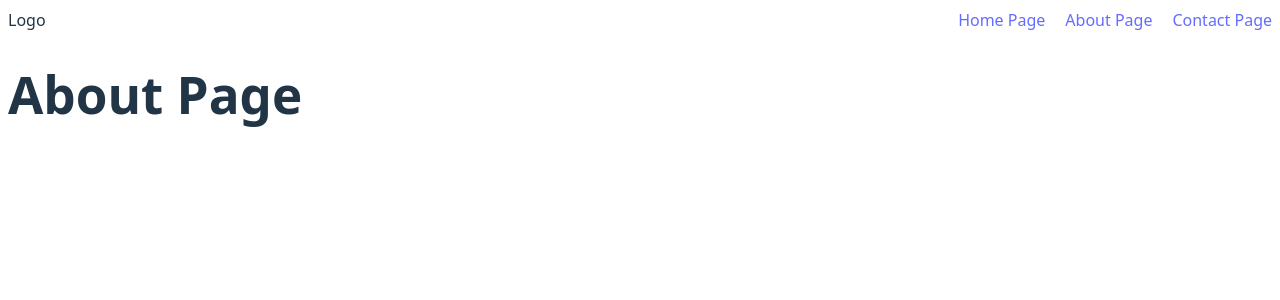
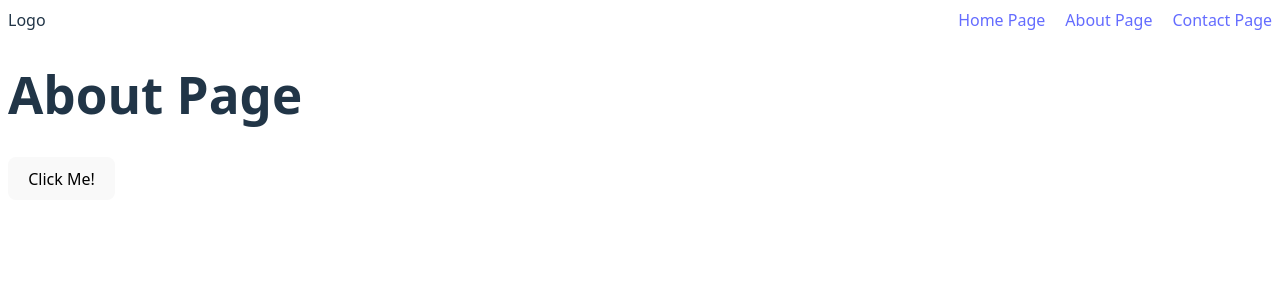
Before and after one commit to dzeyja/intro-to-router, a React (Vite) app: page /about in a window 1280 px wide. Shown: the top 300 px of the page. Built offline with nearby package versions, Linux system fonts and the light colour scheme.

Commit message:
useNavigate қостым

```diff
--- a/src/App.jsx
+++ b/src/App.jsx
@@ -1,4 +1,4 @@
-import { BrowserRouter, Route, Routes } from 'react-router-dom'
+import { BrowserRouter, Link, Route, Routes } from 'react-router-dom'
 import './App.css'
 import HomePage from './pages/HomePage'
 import AboutPage from './pages/AboutPage'
@@ -6,6 +6,7 @@ import ContactPage from './pages/ContactPage'
 import Header from './components/Header'
 
 function App() {
+
 
   return (
     <BrowserRouter>
@@ -16,6 +17,7 @@ function App() {
         <Route path='/contact' element={<ContactPage />} />
         <Route path='*' element={<>
             <h1>Бұндай бе жоқ</h1>
+            <Link to={'/'}>Басты бетке сілтеме</Link>
           </>} />
       </Routes>
 
--- a/src/components/Header.jsx
+++ b/src/components/Header.jsx
@@ -1,6 +1,8 @@
 import { Link } from "react-router-dom"
 
 const Header = () => {
+
+
     return (
         <header>
             <div>
--- a/src/pages/AboutPage.jsx
+++ b/src/pages/AboutPage.jsx
@@ -1,6 +1,20 @@
+import { useNavigate } from "react-router-dom"
+
 const AboutPage = () => {
+    const navigate = useNavigate()
+
+    const clickFunc = () => {
+        console.log('Hello njdnfpk')
+        alert('About Page')
+
+        navigate('/')
+    }
+
     return (
-        <h1>About Page</h1>
+        <>
+            <h1>About Page</h1>
+            <button onClick={clickFunc}>Click Me!</button>
+        </>
     )
 }
 
```
